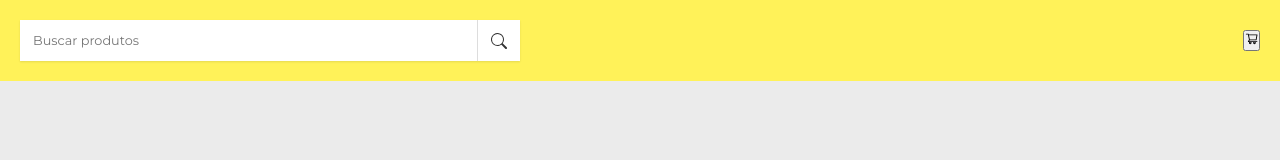
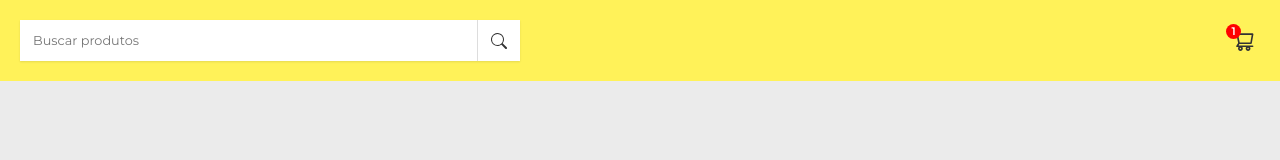
Before and after one commit to Dhyigo/carrinho-de-compras-do-mercado-livre, a React (Vite) app: page / in a window 1280 px wide. Shown: the top 160 px of the page. Built offline with nearby package versions, Linux system fonts and the light colour scheme.

Commit message:
Estilizando o CartButton

```diff
--- a/src/components/CartButton/index.tsx
+++ b/src/components/CartButton/index.tsx
@@ -1,9 +1,11 @@
 import { AiOutlineShoppingCart } from 'react-icons/ai';
+import './style.css';
 
 export const CartButton = () => {
   return (
-    <button>
+    <button type="button" className="cart__button">
       <AiOutlineShoppingCart />
+      <span className="cart-status">1</span>
     </button>
   );
 };
--- /dev/null
+++ b/src/components/CartButton/style.css
@@ -0,0 +1,29 @@
+.cart__button {
+  font-size: 1.5rem;
+  display: flex;
+  align-items: center;
+  justify-content: center;
+  padding: 5px;
+  border: none;
+  background: none;
+  cursor: pointer;
+  position: relative;
+  margin-left: 20px;
+  color: #333;
+}
+
+.cart-status {
+  background-color: red;
+  width: 15px;
+  height: 15px;
+  position: absolute;
+  top: 0;
+  left: 0;
+  color: white;
+  font-size: 11px;
+  font-weight: 600;
+  border-radius: 50%;
+  display: flex;
+  align-items: center;
+  justify-content: center;
+}
```
